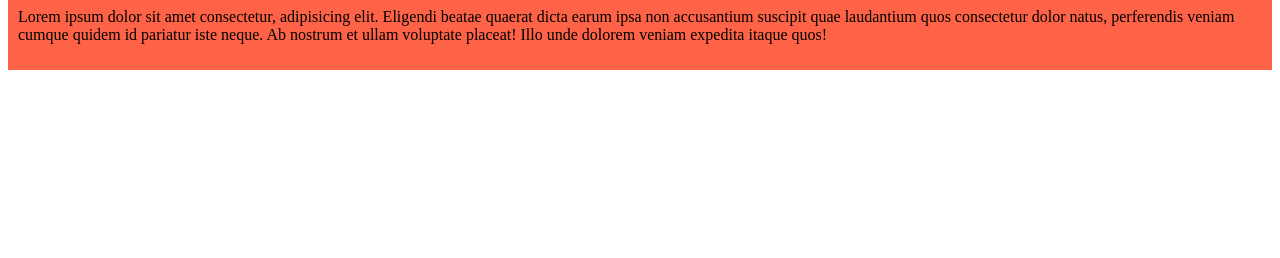
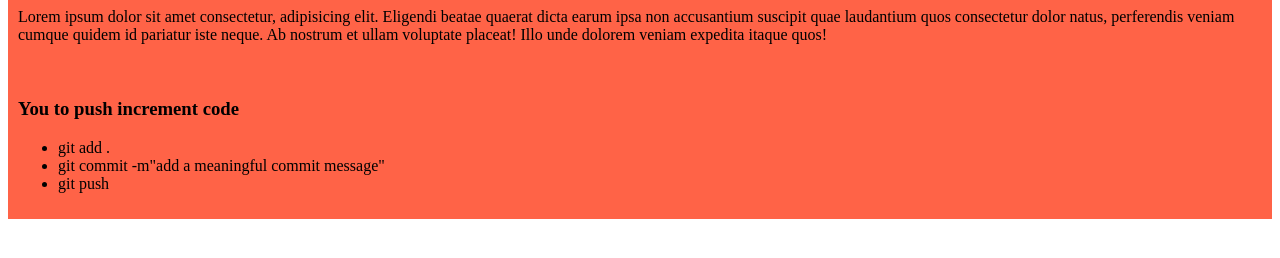
Before and after one commit to shahadothossainlinkon/my-shelly-coop-repo, a plain HTML site: page index.html in a window 1280 px wide. Shown: the part 394-652 px from the top of the page. Drawn offline with Linux system fonts and the light colour scheme.

Commit message:
added a list to push code

```diff
--- a/index.html
+++ b/index.html
@@ -19,5 +19,13 @@
         <h1>My third blog</h1>
         <p>Lorem ipsum dolor sit amet consectetur, adipisicing elit. Eligendi beatae quaerat dicta earum ipsa non accusantium suscipit quae laudantium quos consectetur dolor natus, perferendis veniam cumque quidem id pariatur iste neque. Ab nostrum et ullam voluptate placeat! Illo unde dolorem veniam expedita itaque quos!</p>
     </div>
+    <div>
+        <h3>You to push increment code</h3>
+        <ul>
+            <li>git add .</li>
+            <li>git commit -m"add a meaningful commit message" </li>
+            <li>git push</li>
+        </ul>
+    </div>
 </body>
 </html>
```
